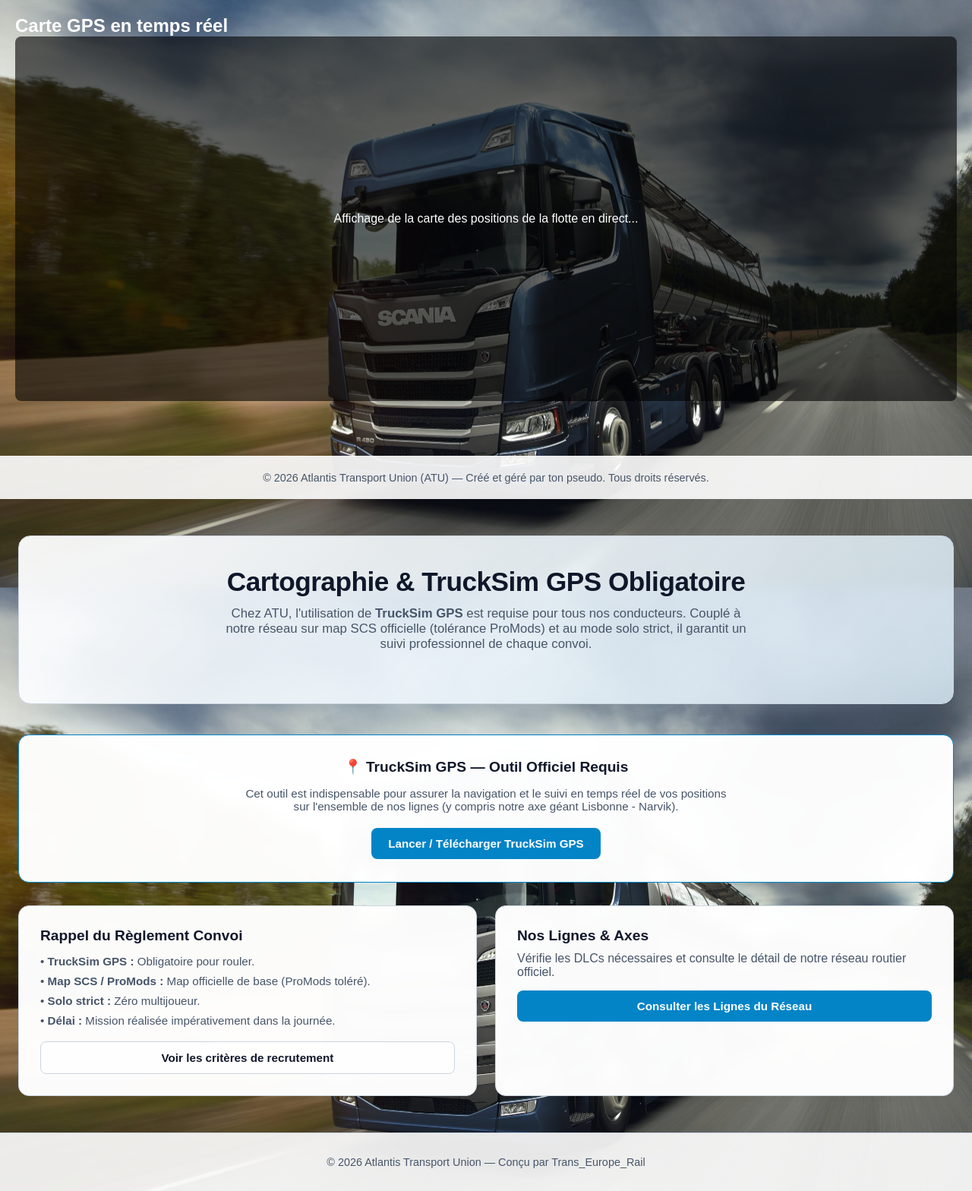
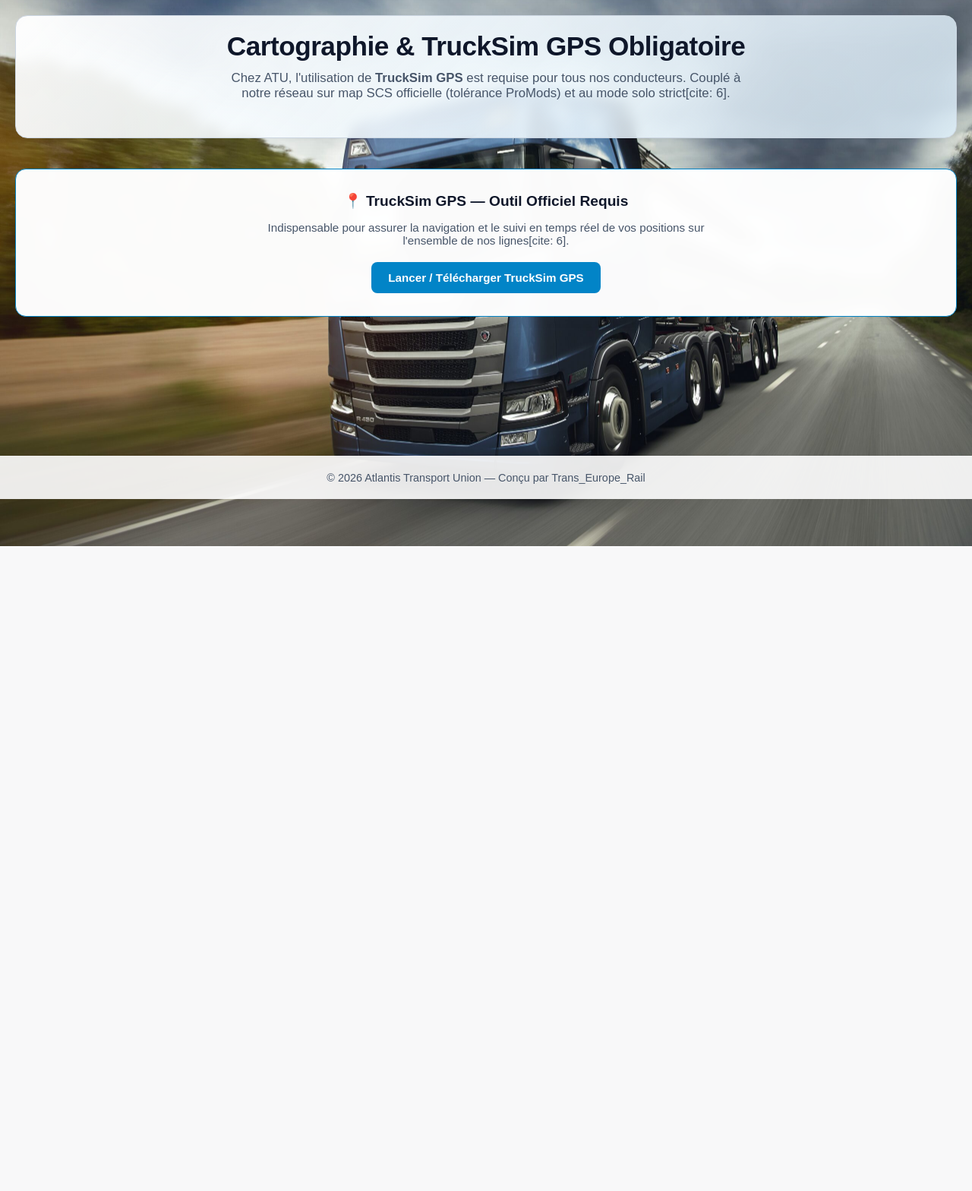
Before and after one commit to Trans-Europe-Rail/Atlantis-Transport-Union, a Flask app: page /carte in a window 1280 px wide. Shown: the part 81-1649 px from the top of the page at 76% size. After the commit the page ends 800 px from the top, so only its background shows below. Run offline with Flask 3, Linux system fonts and the light colour scheme.

Commit message:
Refactor carte.html layout and content

```diff
--- a/templates/carte.html
+++ b/templates/carte.html
@@ -29,50 +29,18 @@
         </div>
     </header>
     <main class="container" style="padding: 20px; min-height: 70vh;">
-        <h2>Carte GPS en temps réel</h2>
-        <div class="map-container" style="width: 100%; height: 60vh; background: rgba(0,0,0,0.6); border-radius: 8px; display: flex; align-items: center; justify-content: center; color: #fff;">
-            <p>Affichage de la carte des positions de la flotte en direct...</p>
+        <section class="hero" style="padding: 20px 0;">
+            <h2>Cartographie & TruckSim GPS Obligatoire</h2>
+            <p>Chez ATU, l'utilisation de <strong>TruckSim GPS</strong> est requise pour tous nos conducteurs. Couplé à notre réseau sur map SCS officielle (tolérance ProMods) et au mode solo strict[cite: 6].</p>
+        </section>
+
+        <div class="card" style="padding: 30px; margin-bottom: 30px; text-align: center; border-color: var(--accent);">
+            <h3 style="margin-bottom: 15px; color: var(--text-main);">📍 TruckSim GPS — Outil Officiel Requis</h3>
+            <p style="color: var(--text-muted); font-size: 0.95rem; max-width: 650px; margin: 0 auto 20px auto;">Indispensable pour assurer la navigation et le suivi en temps réel de vos positions sur l'ensemble de nos lignes[cite: 6].</p>
+            <a href="https://trucksimgps.com" target="_blank" class="btn">Lancer / Télécharger TruckSim GPS</a>
         </div>
     </main>
     <footer style="text-align: center; padding: 20px; border-top: 1px solid rgba(255,255,255,0.1); margin-top: 40px; font-size: 0.9rem;">
-        <p>&copy; 2026 Atlantis Transport Union (ATU) — Créé et géré par ton pseudo. Tous droits réservés.</p>
-    </footer>
-</body>
-</html>
-
-    <main class="container">
-        <section class="hero" style="padding: 40px 20px;">
-            <h2>Cartographie & TruckSim GPS Obligatoire</h2>
-            <p>Chez ATU, l'utilisation de <strong>TruckSim GPS</strong> est requise pour tous nos conducteurs. Couplé à notre réseau sur map SCS officielle (tolérance ProMods) et au mode solo strict, il garantit un suivi professionnel de chaque convoi.</p>
-        </section>
-
-        <!-- Section Outil Requis -->
-        <div class="card" style="padding: 30px; margin-bottom: 30px; text-align: center; border-color: var(--accent);">
-            <h3 style="margin-bottom: 15px; color: var(--text-main);">📍 TruckSim GPS — Outil Officiel Requis</h3>
-            <p style="color: var(--text-muted); font-size: 0.95rem; max-width: 650px; margin: 0 auto 20px auto;">Cet outil est indispensable pour assurer la navigation et le suivi en temps réel de vos positions sur l'ensemble de nos lignes (y compris notre axe géant Lisbonne - Narvik).</p>
-            <a href="https://trucksimgps.com" target="_blank" class="btn">Lancer / Télécharger TruckSim GPS</a>
-        </div>
-
-        <div class="grid">
-            <div class="card">
-                <h3>Rappel du Règlement Convoi</h3>
-                <p style="color: var(--text-muted); margin: 10px 0 15px 0; font-size: 0.95rem; line-height: 1.7;">
-                    • <strong>TruckSim GPS :</strong> Obligatoire pour rouler.<br>
-                    • <strong>Map SCS / ProMods :</strong> Map officielle de base (ProMods toléré).<br>
-                    • <strong>Solo strict :</strong> Zéro multijoueur.<br>
-                    • <strong>Délai :</strong> Mission réalisée impérativement dans la journée.
-                </p>
-                <a href="/recrutement" class="btn secondary" style="width: 100%;">Voir les critères de recrutement</a>
-            </div>
-            <div class="card">
-                <h3>Nos Lignes & Axes</h3>
-                <p style="color: var(--text-muted); margin: 10px 0 15px 0;">Vérifie les DLCs nécessaires et consulte le détail de notre réseau routier officiel.</p>
-                <a href="/lignes" class="btn" style="width: 100%;">Consulter les Lignes du Réseau</a>
-            </div>
-        </div>
-    </main>
-
-    <footer>
         <p>&copy; 2026 {{ atu.nom }} — Conçu par {{ atu.auteur }}</p>
     </footer>
 </body>
```
